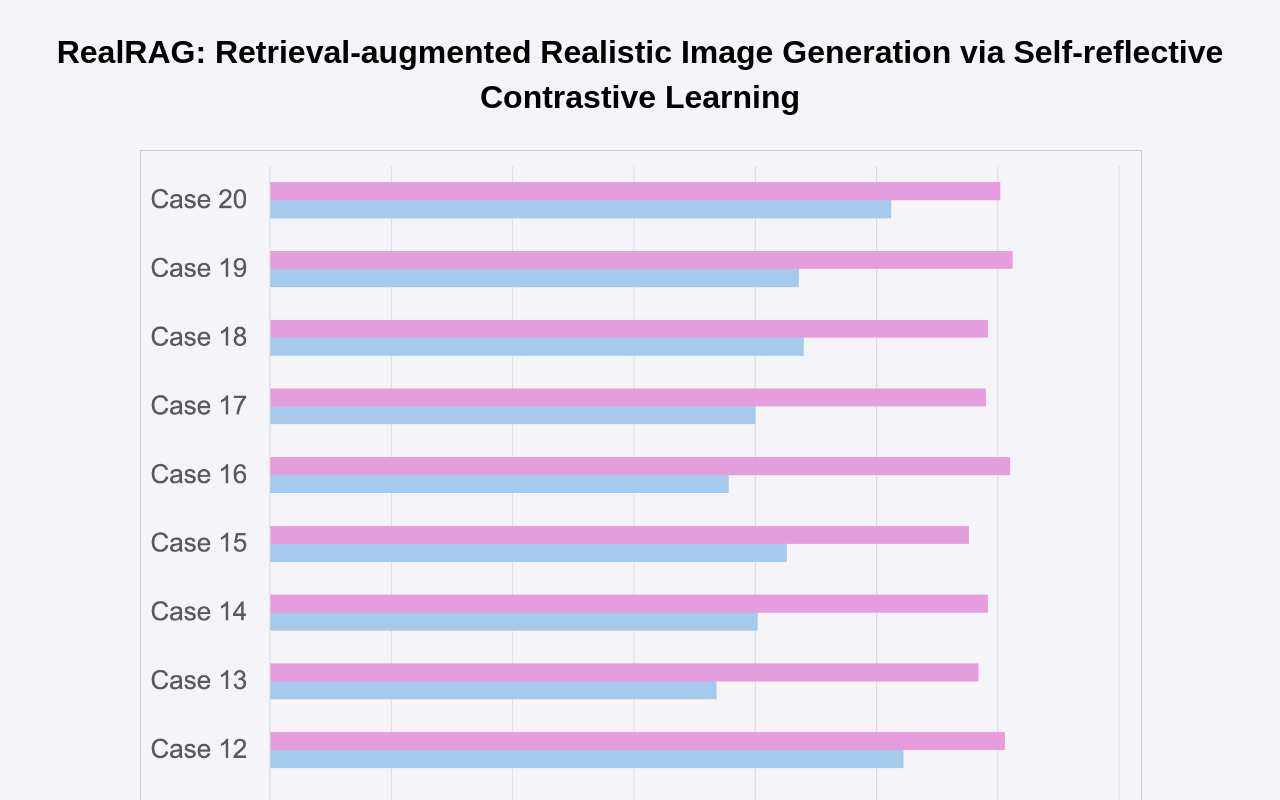
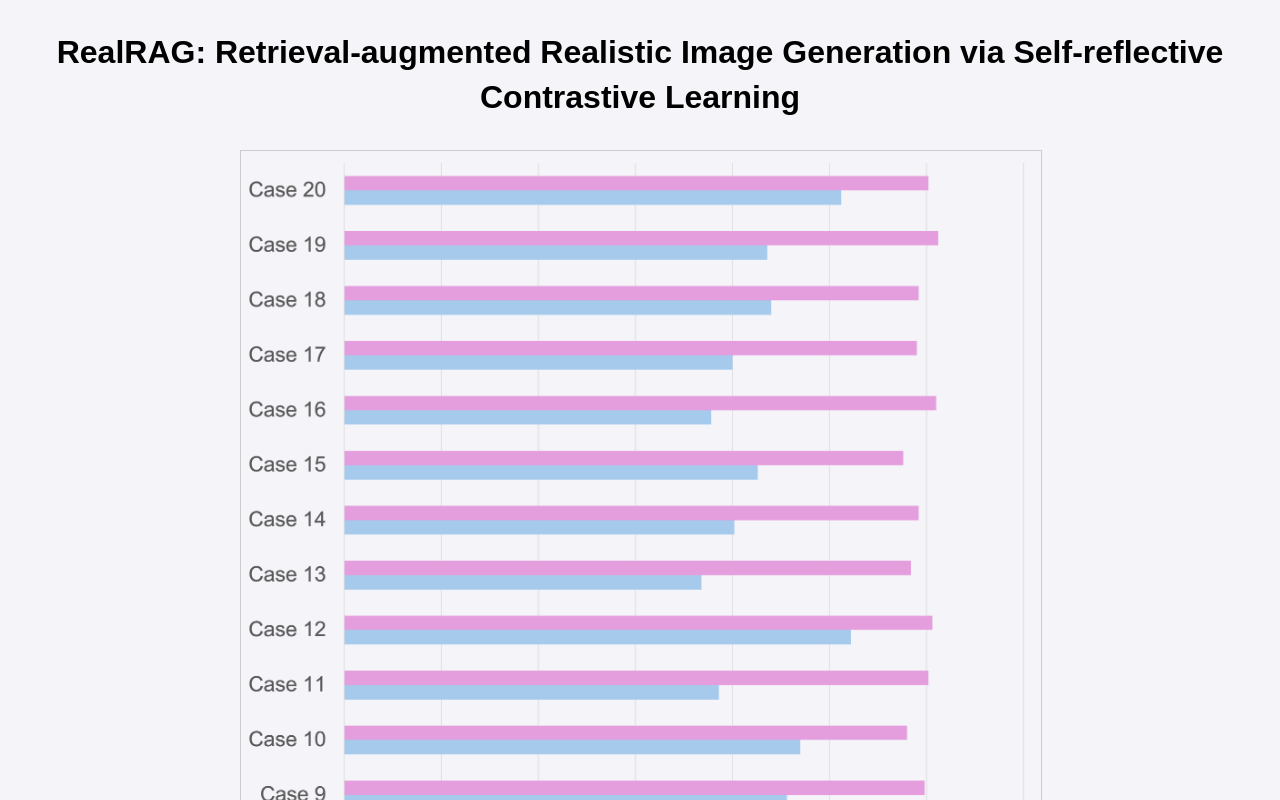
Before and after one commit to RealRAG/UserStudy, a plain HTML site: page index.html in a window 1280 px wide. Shown: the top 800 px of the page. Drawn offline with Linux system fonts and the light colour scheme.

Commit message:
Update index.html

```diff
--- a/index.html
+++ b/index.html
@@ -19,8 +19,8 @@
         }
         .image-container {
             margin: 30px auto;
-            max-width: 99%; /* 限制最大宽度 */
-            width: 1000px; /* 可选的最大宽度 */
+            max-width: 90%; /* 限制最大宽度 */
+            width: 800px; /* 可选的最大宽度 */
         }
         img {
             width: 100%; /* 图片自适应容器宽度 */
```
